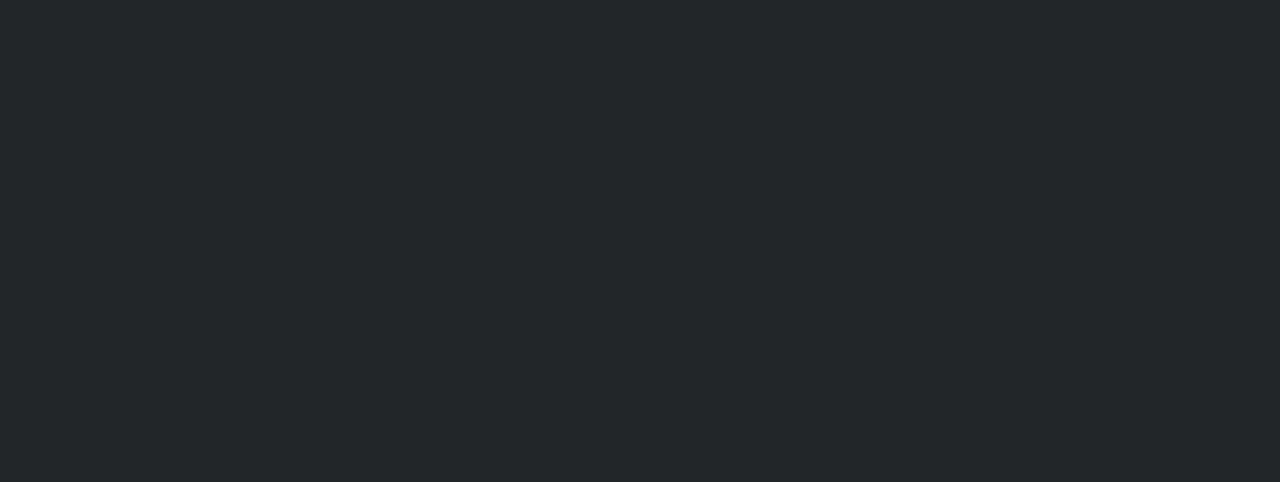
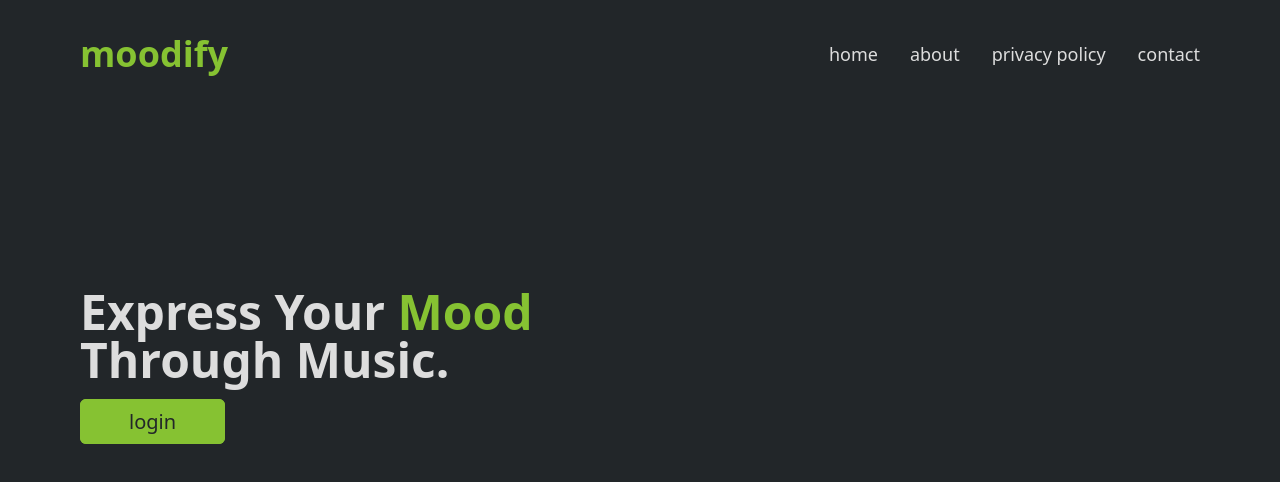
Before and after one commit to jordanmarry/moodify-v2, a Next.js app in the folder client/: page / in a window 1280 px wide. Shown: the top 482 px of the page. Built offline with nearby package versions, Linux system fonts and the light colour scheme.

Commit message:
navbar and landing page

```diff
--- /dev/null
+++ b/client/src/components/Landing.js
@@ -0,0 +1,20 @@
+import React from "react";
+import Link from 'next/link';
+
+const Landing = () => {
+    return (
+        <div className="text-off-white flex items-center justify-start pt-48">
+            <div className="flex-col">
+                <div>
+                    <p className="text-5xl font-bold"> Express Your <span className="text-green">Mood</span> <br/> Through Music. </p>
+                </div>
+                <div className="pt-6">
+                    <Link href='/login' className=" text-xl text-grey border border-green rounded-md px-12 py-2 bg-green hover:bg-off-white transition-all duration-500"> login </Link>
+                </div>
+            </div>
+
+        </div>
+    )
+}
+
+export default Landing;
--- /dev/null
+++ b/client/src/components/Navbar.js
@@ -0,0 +1,63 @@
+import React, {useState} from 'react';
+import Link from 'next/link';
+import {AiOutlineMenu, AiOutlineClose} from 'react-icons/ai'
+
+const Navbar = () => {
+
+    const [nav, setNav] = useState(false)
+
+    const handleNav = () => {
+        setNav(!nav)
+    }
+
+    return (
+        <div className='fixed left-0 top-0 w-full z-10 ease-in duration-300 pr-12 pl-16 pt-2'>
+            <div className='max-w-{1240px} m-auto flex justify-between items-center p-4 text-off-white'>
+                <Link href='/'>
+                    <h1 className='font-bold text-4xl text-green'>moodify</h1>
+                </Link>
+
+                <ul className='hidden sm:flex'>
+                    <li className='p-4 text-lg hover:text-green hover:cursor-pointer transition-all duration-500'>
+                        <Link href='/'> home </Link>
+                    </li>
+                    <li className='p-4 text-lg hover:text-green hover:cursor-pointer transition-all duration-500'>
+                        <Link href='/about'> about </Link>
+                    </li>
+                    <li className='p-4 text-lg hover:text-green hover:cursor-pointer transition-all duration-500'>
+                        <Link href='/privacy'> privacy policy </Link>
+                    </li>
+                    <li className='p-4 text-lg hover:text-green hover:cursor-pointer transition-all duration-500'>
+                        <Link href='/contact'> contact </Link>
+                    </li>
+                </ul>
+
+                {/* Mobile Button */}
+                <div onClick={handleNav} className='block sm:hidden z-10'>
+                    {nav ? <AiOutlineClose size={20} /> : <AiOutlineMenu size={20} />}
+                </div>
+
+                {/* Mobile Menu */}
+                <div className={nav ? 'sm:hidden absolute top-0 left-0 right-0 bottom-0 flex justify-center items-center w-full h-screen bg-black text-center ease-in duration-500' :
+            'sm:hidden absolute top-0 left-[-100%] right-0 bottom-0 flex justify-center items-center w-full h-screen bg-black text-center ease-in duration-500'}>
+                    <ul>
+                        <li className='p-4 text-4xl hover:text-green'>
+                            <Link onClick={handleNav} href='/'> Home </Link>
+                        </li>
+                        <li className='p-4 text-4xl hover:text-green'>
+                            <Link onClick={handleNav} href='/about'> About </Link>
+                        </li>
+                        <li className='p-4 text-4xl hover:text-green'>
+                            <Link onClick={handleNav} href='/privacy'> Privacy Policy </Link>
+                        </li>
+                        <li className='p-4 text-4xl hover:text-green'>
+                            <Link onClick={handleNav} href='/contact'> Contact </Link>
+                        </li>
+                    </ul>
+                </div>
+            </div>
+        </div>
+    );
+};
+
+export default Navbar;
--- a/client/src/pages/_app.js
+++ b/client/src/pages/_app.js
@@ -1,5 +1,6 @@
 import '../styles/global.css'
 import Head from 'next/head'
+import Navbar from '../components/Navbar';
 
 function MyApp({ Component, pageProps }) {
   return (
@@ -13,6 +14,8 @@ function MyApp({ Component, pageProps }) {
             <link rel="icon" type="image/png" sizes="16x16" href="/favicon/favicon-16x16.png" />
             <link rel="manifest" href="/favicon/site.webmanifest" />
         </Head>
+
+        <Navbar />
         <Component {...pageProps} />
     </>
   );
--- a/client/src/pages/index.js
+++ b/client/src/pages/index.js
@@ -1,4 +1,5 @@
 import Head from 'next/head';
+import Landing from '../components/Landing'
 
 export default function Home() {
   return (
@@ -12,7 +13,7 @@ export default function Home() {
         {/* Add Link Here */}
         <link rel="canonical" href="" key="canonical" />
       </Head>
-
+      <Landing />
     </div>
   )
 }
--- a/client/src/styles/global.css
+++ b/client/src/styles/global.css
@@ -8,7 +8,7 @@ html {
 
 body {
     background-color: #222629;
-    padding-right: 3rem;
-    padding-left: 3rem;
-    padding-top: 2rem;
+    padding-right: 5rem;
+    padding-left: 5rem;
+    padding-top: 6rem;
 }
```
